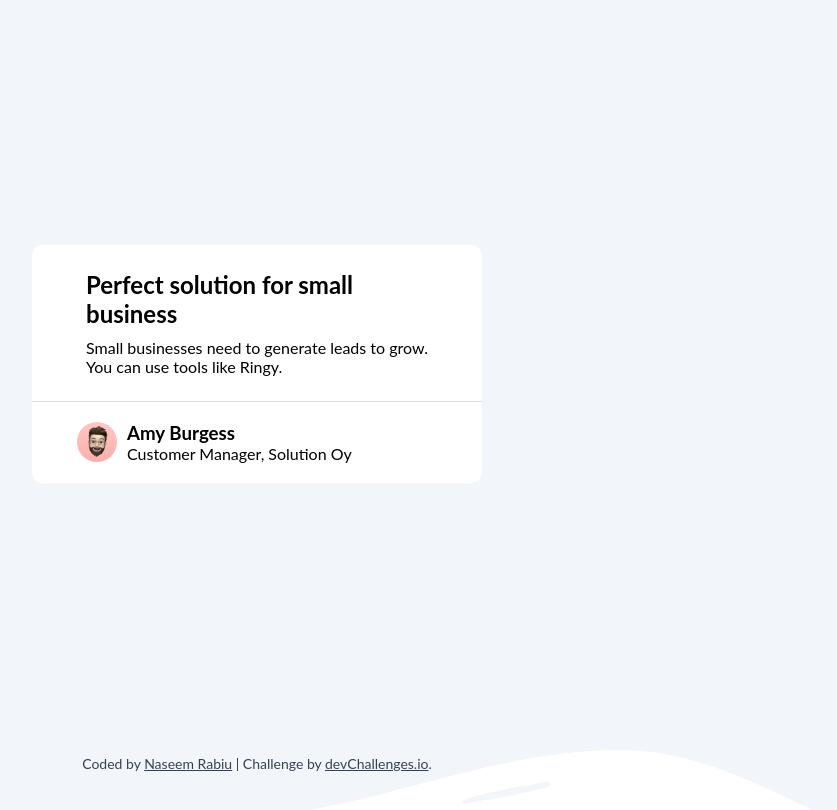
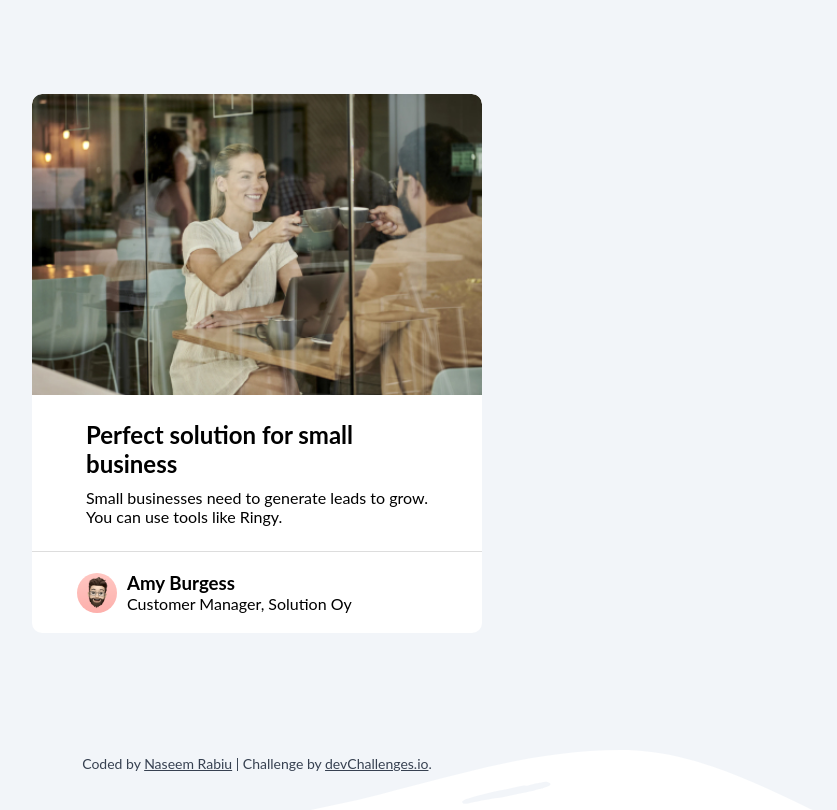
Before and after one commit to Muhd-Naseem/My-tryouts, a plain HTML site: page index.html in a window 1280 px wide. Shown: the whole page, without its empty margins (383-1220 px from the left). Drawn offline with Linux system fonts and the light colour scheme; files whose address does not match are found by name.

Commit message:
Update index.html

```diff
--- a/index.html
+++ b/index.html
@@ -129,7 +129,7 @@
 
     <div class="container">
       <div class="image-container">
-      <img src="resources/hero-image-1.jpg" alt="" class="img-1">
+      <img src="hero-image-1.jpg" alt="" class="img-1">
       </div>
       <div class="wave"></div>
       <div class="mid-container">
```
